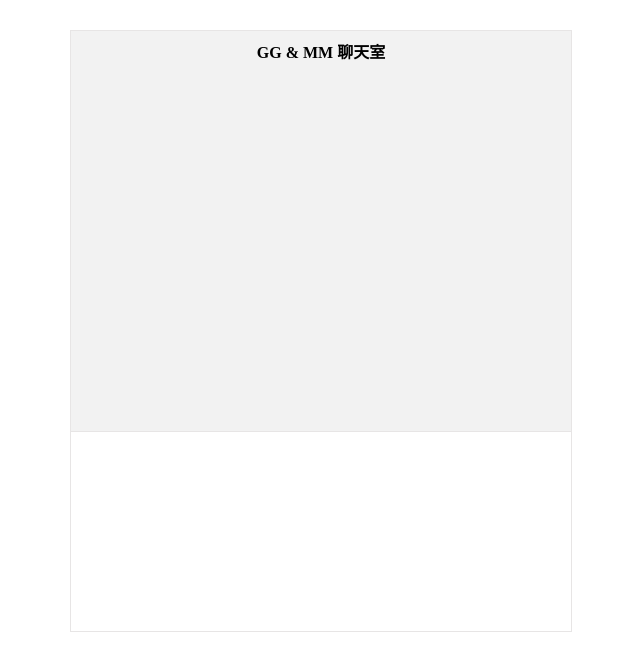
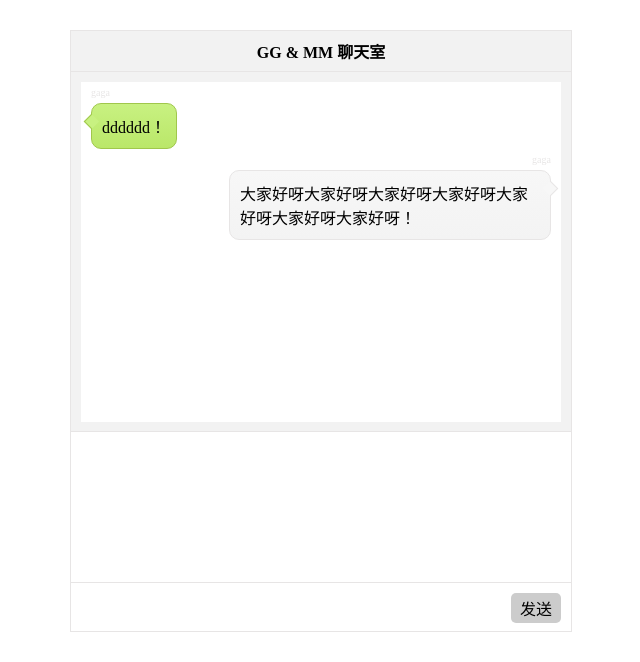
Before and after one commit to gagaprince/ajaxIM, a plain HTML site: page client/index.html in a window 1280 px wide. Shown: the whole page, without its empty margins (319-959 px from the left). Drawn offline with nearby package versions, Linux system fonts and the light colour scheme.

Commit message:
style ok

```diff
--- a/client/index.html
+++ b/client/index.html
@@ -19,10 +19,30 @@
         <div class="talk-win">
             <div class="title h-c">GG & MM 聊天室</div>
             <div class="talks">
-
+                <div class="line left">
+                    <div class="talk-name">gaga</div>
+                    <div class="paopao">
+                        <font>dddddd！</font>
+                        <div class="arrow"></div>
+                    </div>
+                </div>
+                <div class="line right">
+                    <div class="talk-name">gaga</div>
+                    <div class="paopao">
+                        <font>大家好呀大家好呀大家好呀大家好呀大家好呀大家好呀大家好呀！</font>
+                        <div class="arrow"></div>
+                    </div>
+                </div>
             </div>
         </div>
-        <div class="input-win"></div>
+        <div class="input-win">
+            <div class="input-frame">
+                <textarea name="" id="" cols="30" rows="10"></textarea>
+            </div>
+            <div class="send-frame">
+                <div class="sendbtn h-c">发送</div>
+            </div>
+        </div>
     </div>
 </body>
 <script src="https://q.qunarzz.com/jquery/prd/jquery-1.7.2.js"></script>
--- a/client/src/css/index.css
+++ b/client/src/css/index.css
@@ -76,8 +76,97 @@
     height:400px;
     background:#f2f2f2;
     border-bottom: 1px solid #e7e5e5;
+
 }
 .talk_frame .talk-win .title{
     font-weight: bold;
     height:40px;
+    border-bottom: 1px solid #e7e5e5;
+
 }
+.talk_frame .talk-win .talks{
+    height: 340px;
+    background: #fff;
+    overflow: scroll;
+    margin:10px;
+}
+.talks .line{
+    width:100%;
+    margin:5px 0;
+}
+.talks .line .talk-name{
+    font-size: 10px;
+    color: #e7e5e5;
+    margin-left: 10px;
+}
+.talks .line .paopao{
+    border-radius: 10px;
+    border: 1px solid #a0c74c;
+    padding: 10px;
+    margin:5px 0 0 10px;
+    float: left;
+    max-width: 300px;
+    background: -webkit-linear-gradient(top, #c8f181 0%,#bae769 100%);
+    position:relative;
+}
+.talks .line .paopao .arrow{
+    width:10px;
+    height: 10px;
+    background: #c8f181;
+    border-top: 1px solid #a0c74c;
+    border-left: 1px solid #a0c74c;
+    transform:rotate(-45deg);
+    position: absolute;
+    left: -6px;
+    top:12px;
+}
+.talks .line:after{
+    content: "";
+    display: block;
+    clear: both;
+}
+.talks .right .talk-name{
+    float: right;
+    margin-right:10px;
+}
+
+.talks .right .paopao{
+    clear: both;
+    float: right;
+    margin-right:10px;
+    background: -webkit-linear-gradient(top, #f7f7f7 0%,#f3f3f3 100%);
+    border:1px solid #e7e5e5;
+}
+.talks .right .paopao .arrow{
+    background: #f7f7f7;
+    border:none;
+    border-right: 1px solid #e7e5e5;
+    border-bottom: 1px solid #e7e5e5;
+    right: -6px;
+    left: auto;
+}
+.input-win .input-frame{
+    height: 130px;
+    padding: 10px;
+    border-bottom: 1px solid #e7e5e5;
+}
+.input-win .input-frame textarea{
+    width:100%;
+    height: 100%;
+    border: none;
+    outline: none;
+    resize: none;
+    font-size: 20px;
+}
+.input-win .send-frame{
+    height: 50px;
+}
+.input-win .send-frame .sendbtn{
+    width:50px;
+    height: 30px;
+    background:#ccc;
+    border-radius: 5px;
+    float: right;
+    margin:10px 10px 0 0;
+    cursor: pointer;
+}
```
